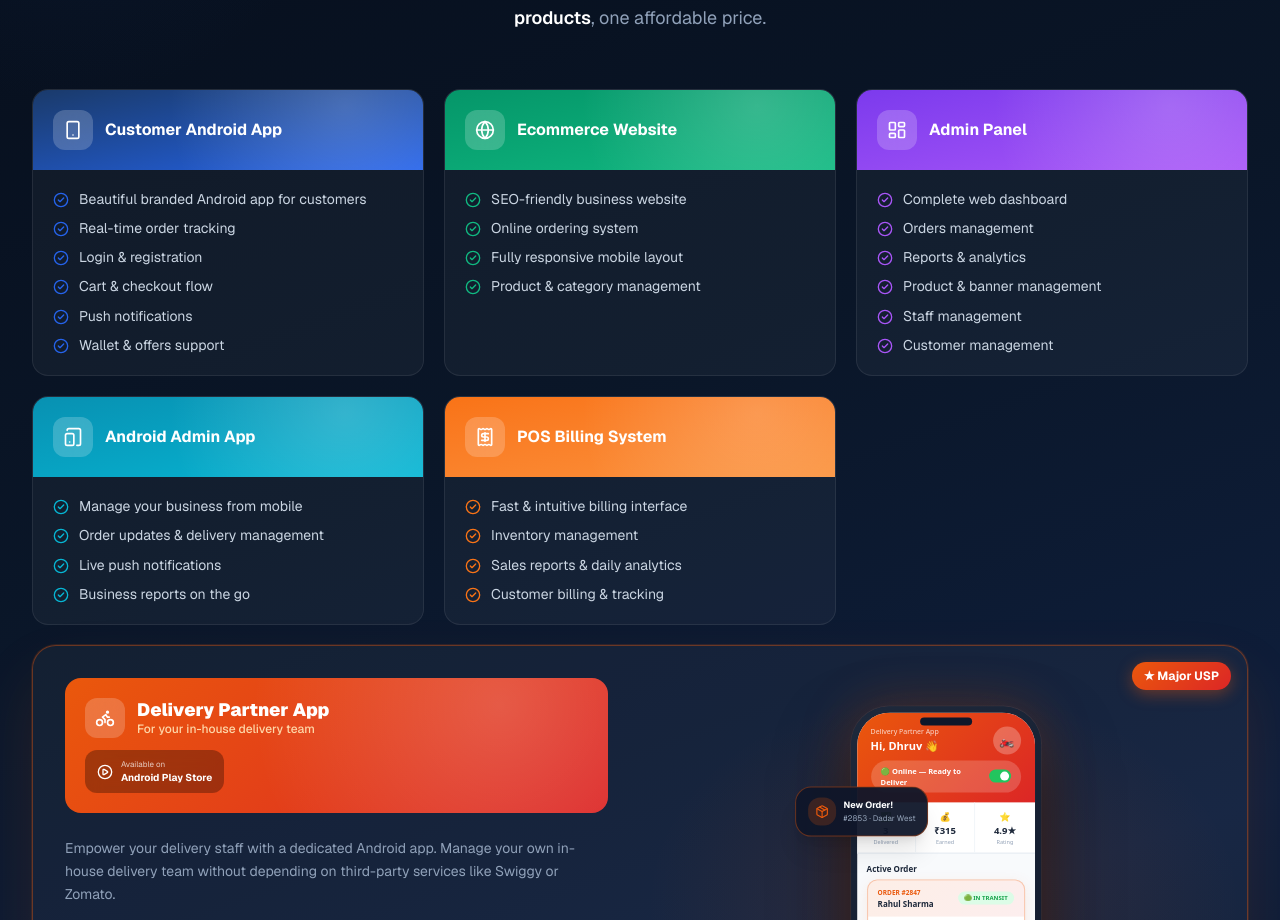
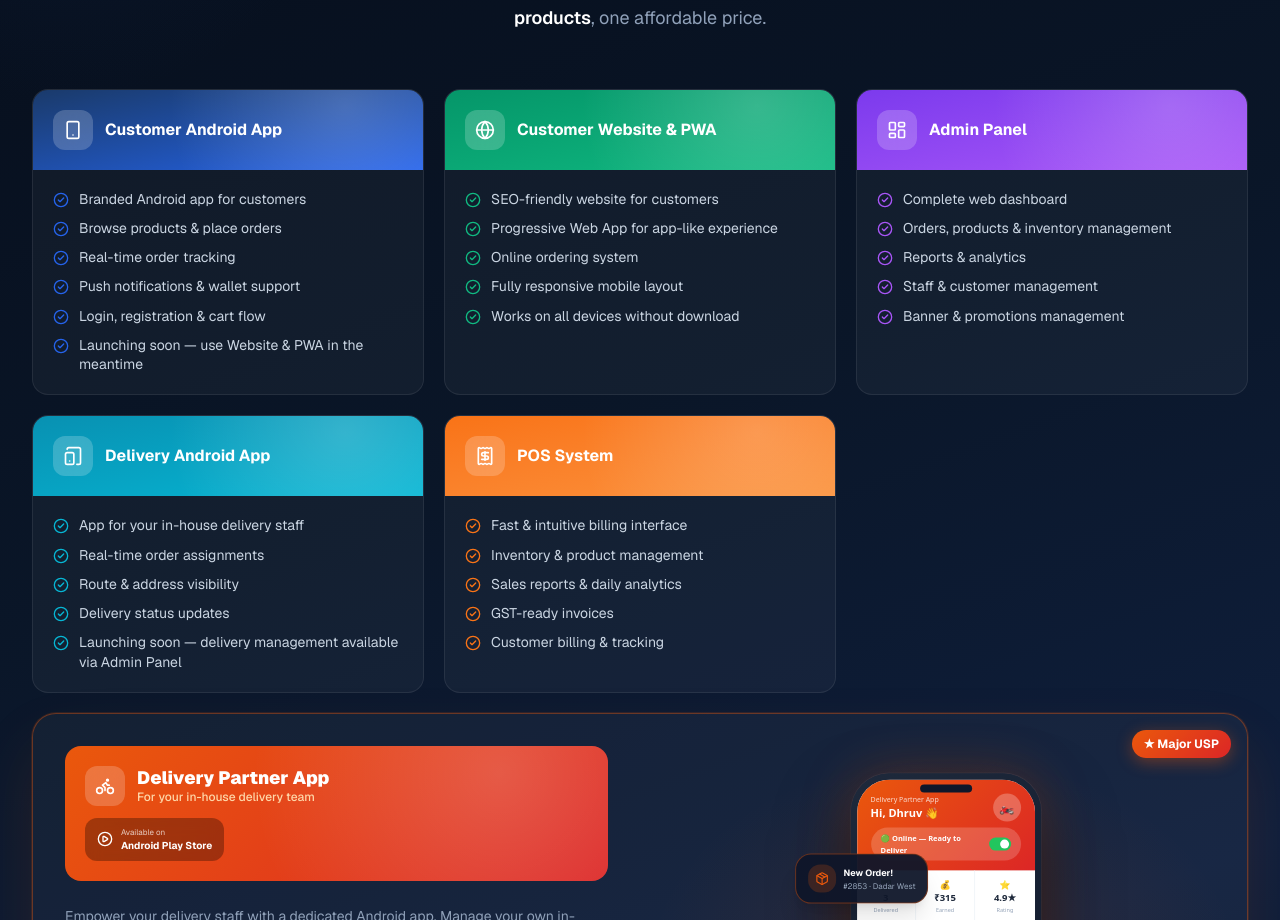
Before and after one commit to quantixtechnology/quantix-website, a Next.js app: page / in a window 1280 px wide. Shown: the part 1221-2141 px from the top of the page. Built offline with nearby package versions, Linux system fonts and the light colour scheme; no server answers.

Commit message:
chore: auto-deploy 2026-06-02 18:15

```diff
--- a/app/sections/WhatIsIncluded.tsx
+++ b/app/sections/WhatIsIncluded.tsx
@@ -27,25 +27,26 @@ const products = [
     borderGlow: "rgba(37,99,235,0.35)",
     accentColor: "#2563eb",
     features: [
-      "Beautiful branded Android app for customers",
+      "Branded Android app for customers",
+      "Browse products & place orders",
       "Real-time order tracking",
-      "Login & registration",
-      "Cart & checkout flow",
-      "Push notifications",
-      "Wallet & offers support",
+      "Push notifications & wallet support",
+      "Login, registration & cart flow",
+      "Launching soon — use Website & PWA in the meantime",
     ],
   },
   {
     icon: Globe,
-    title: "Ecommerce Website",
+    title: "Customer Website & PWA",
     gradient: "from-[#059669] to-[#10b981]",
     borderGlow: "rgba(5,150,105,0.35)",
     accentColor: "#10b981",
     features: [
-      "SEO-friendly business website",
+      "SEO-friendly website for customers",
+      "Progressive Web App for app-like experience",
       "Online ordering system",
       "Fully responsive mobile layout",
-      "Product & category management",
+      "Works on all devices without download",
     ],
   },
   {
@@ -56,36 +57,37 @@ const products = [
     accentColor: "#a855f7",
     features: [
       "Complete web dashboard",
-      "Orders management",
+      "Orders, products & inventory management",
       "Reports & analytics",
-      "Product & banner management",
-      "Staff management",
-      "Customer management",
+      "Staff & customer management",
+      "Banner & promotions management",
     ],
   },
   {
     icon: TabletSmartphone,
-    title: "Android Admin App",
+    title: "Delivery Android App",
     gradient: "from-[#0891b2] to-[#06b6d4]",
     borderGlow: "rgba(8,145,178,0.35)",
     accentColor: "#06b6d4",
     features: [
-      "Manage your business from mobile",
-      "Order updates & delivery management",
-      "Live push notifications",
-      "Business reports on the go",
+      "App for your in-house delivery staff",
+      "Real-time order assignments",
+      "Route & address visibility",
+      "Delivery status updates",
+      "Launching soon — delivery management available via Admin Panel",
     ],
   },
   {
     icon: Receipt,
-    title: "POS Billing System",
+    title: "POS System",
     gradient: "from-[#f97316] to-[#fb923c]",
     borderGlow: "rgba(249,115,22,0.35)",
     accentColor: "#f97316",
     features: [
       "Fast & intuitive billing interface",
-      "Inventory management",
+      "Inventory & product management",
       "Sales reports & daily analytics",
+      "GST-ready invoices",
       "Customer billing & tracking",
     ],
   },
```
